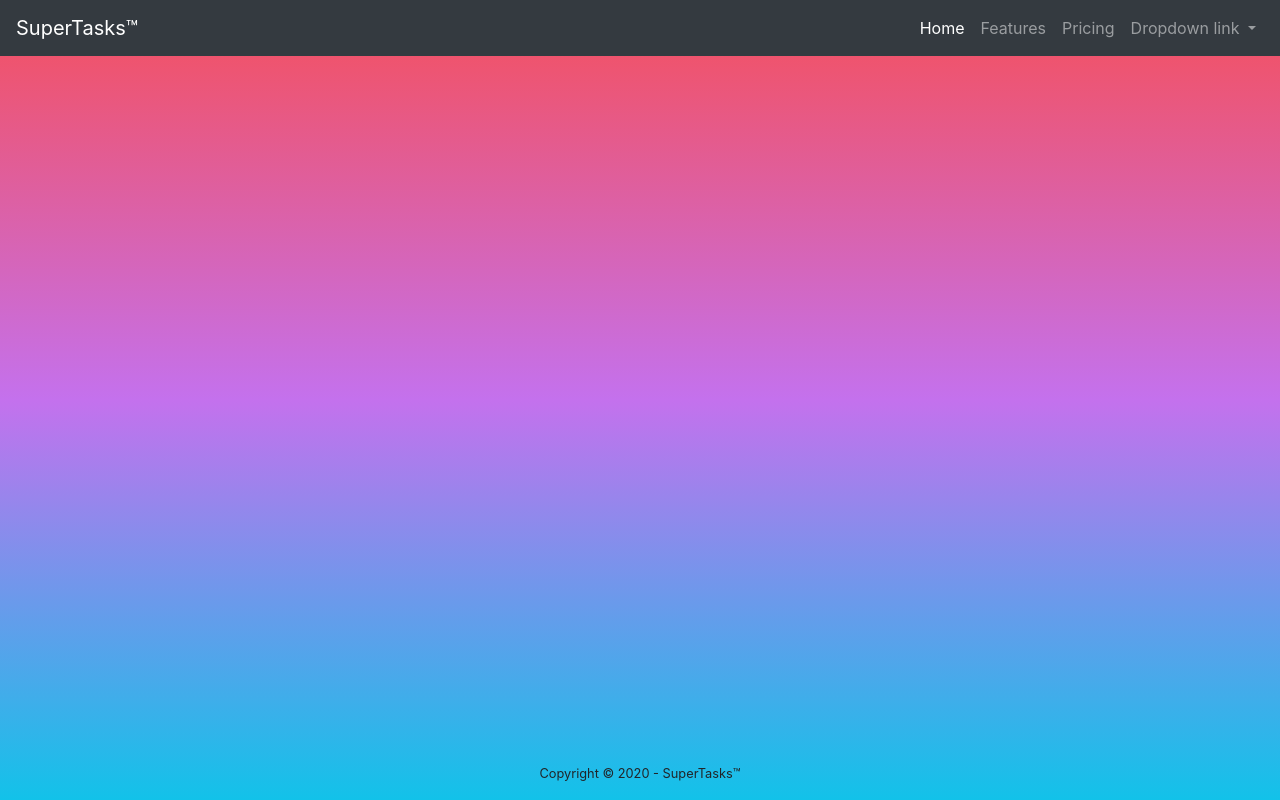
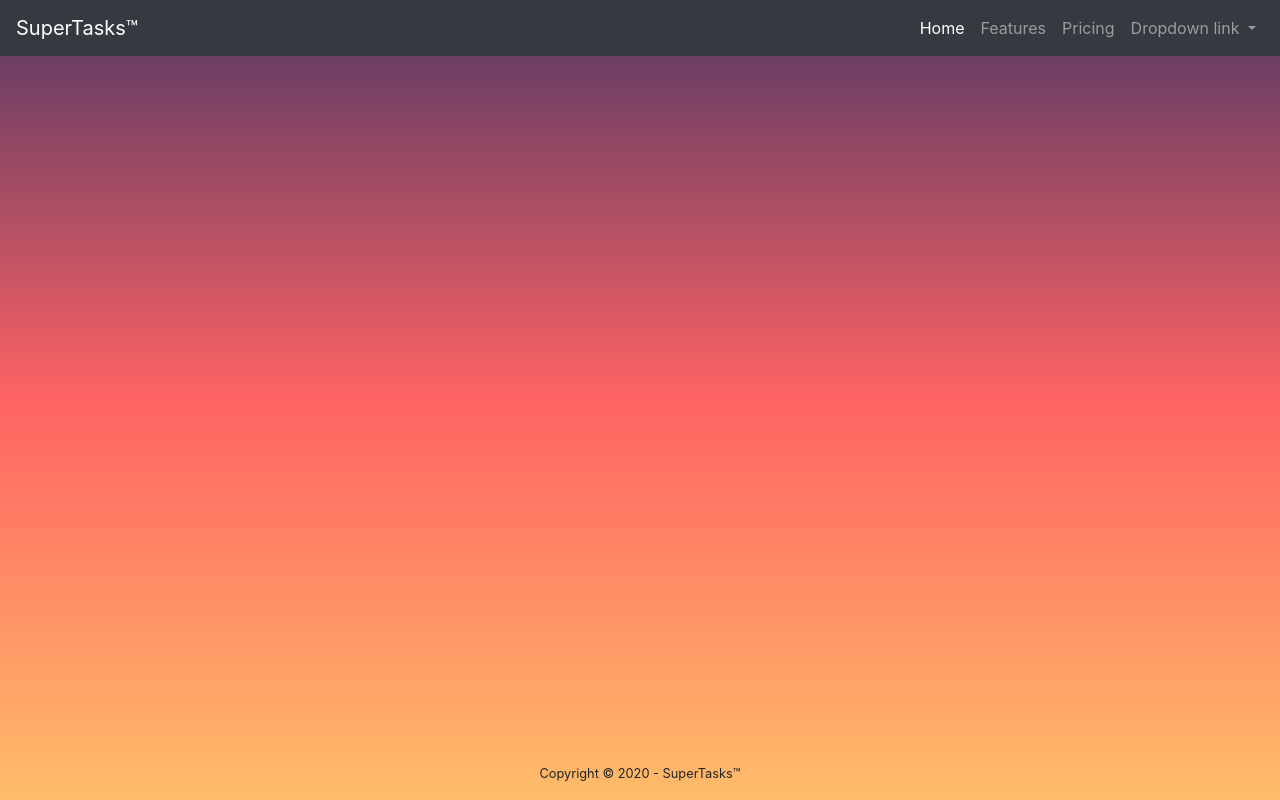
Before and after one commit to sd-owens/SuperTasks, a Django app: page / in a window 1280 px wide. Run offline with Django 3.2, Linux system fonts and the light colour scheme; some libraries are stand-ins or nearby versions.

Commit message:
minor change to main.css for gradient colors

```diff
--- a/static/CSS/main.css
+++ b/static/CSS/main.css
@@ -1,9 +1,9 @@
 body {
     font-family: 'Roboto', sans-serif;
     /* color: red; */
-    background: #f64f59;  /* fallback for old browsers */
-    background: -webkit-linear-gradient(to top, #12c2e9, #c471ed, #f64f59);  /* Chrome 10-25, Safari 5.1-6 */
-    background: linear-gradient(to top,  #12c2e9, #c471ed, #f64f59); /* W3C, IE 10+/ Edge, Firefox 16+, Chrome 26+, Opera 12+, Safari 7+ */
+    background: #543864;  /* fallback for old browsers */
+    background: -webkit-linear-gradient(to top, #FFBD69, #FF6363, #543864);  /* Chrome 10-25, Safari 5.1-6 */
+    background: linear-gradient(to top,  #FFBD69, #FF6363, #543864); /* W3C, IE 10+/ Edge, Firefox 16+, Chrome 26+, Opera 12+, Safari 7+ */
 
 }
 
```
